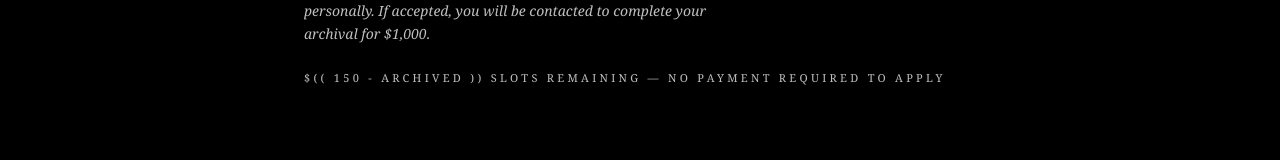
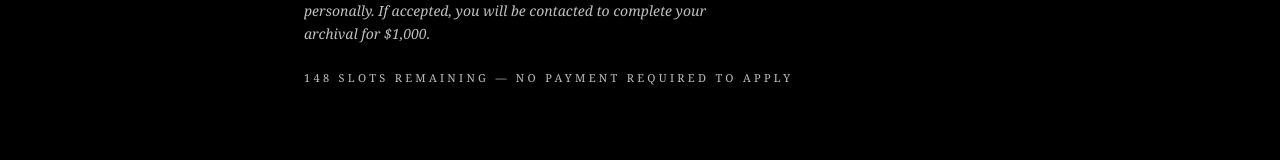
Before and after one commit to zafizing/archiveofalmost, a Next.js app: page /submit in a window 1280 px wide. Shown: the part 316-476 px from the top of the page. Built offline with nearby package versions, Linux system fonts and the light colour scheme; no server answers.

Commit message:
Update page.tsx

```diff
--- a/src/app/submit/page.tsx
+++ b/src/app/submit/page.tsx
@@ -126,7 +126,7 @@ export default function SubmitPage() {
             If accepted, you will be contacted to complete your archival for <span className="text-white/60">$1,000</span>.
           </p>
           <p className="text-[11px] tracking-[0.3em] text-neutral-700 uppercase">
-            $(( 150 - archived )) slots remaining — No payment required to apply
+            148 slots remaining — No payment required to apply
           </p>
         </div>
 
```
